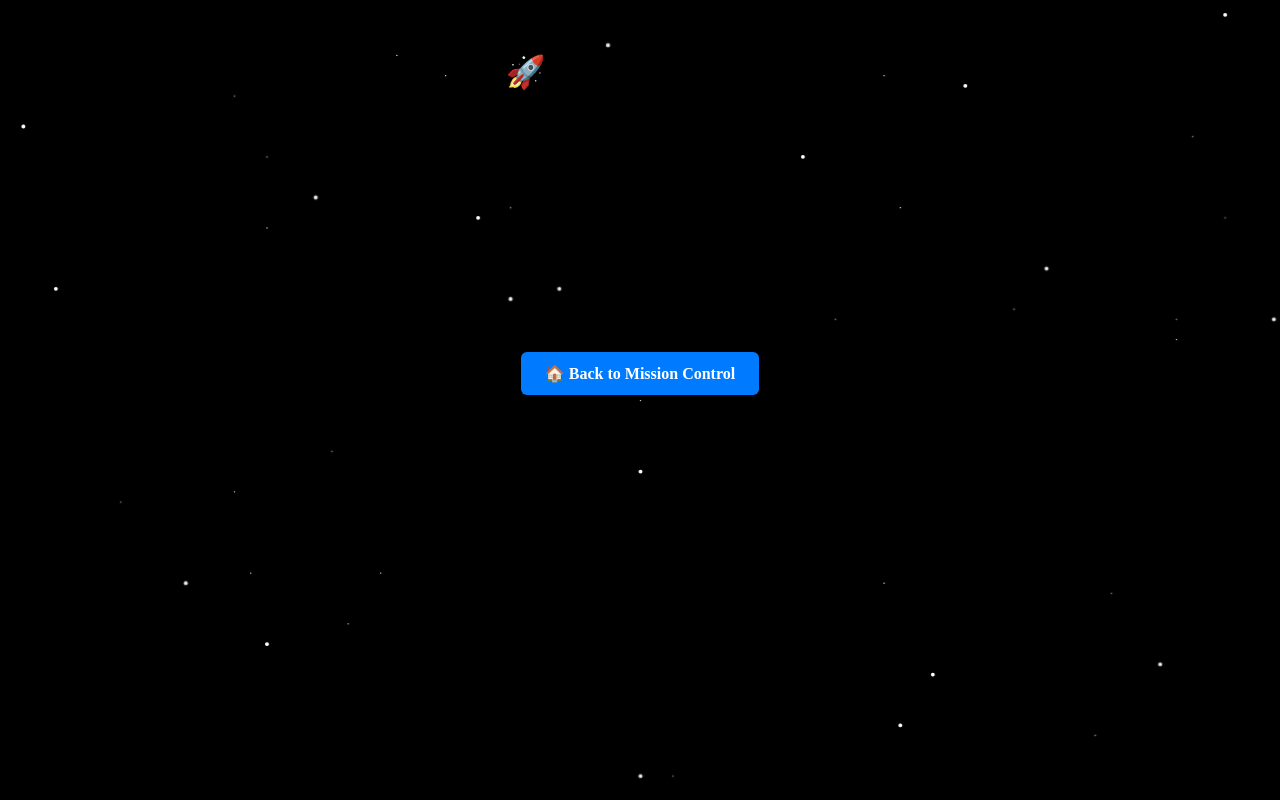
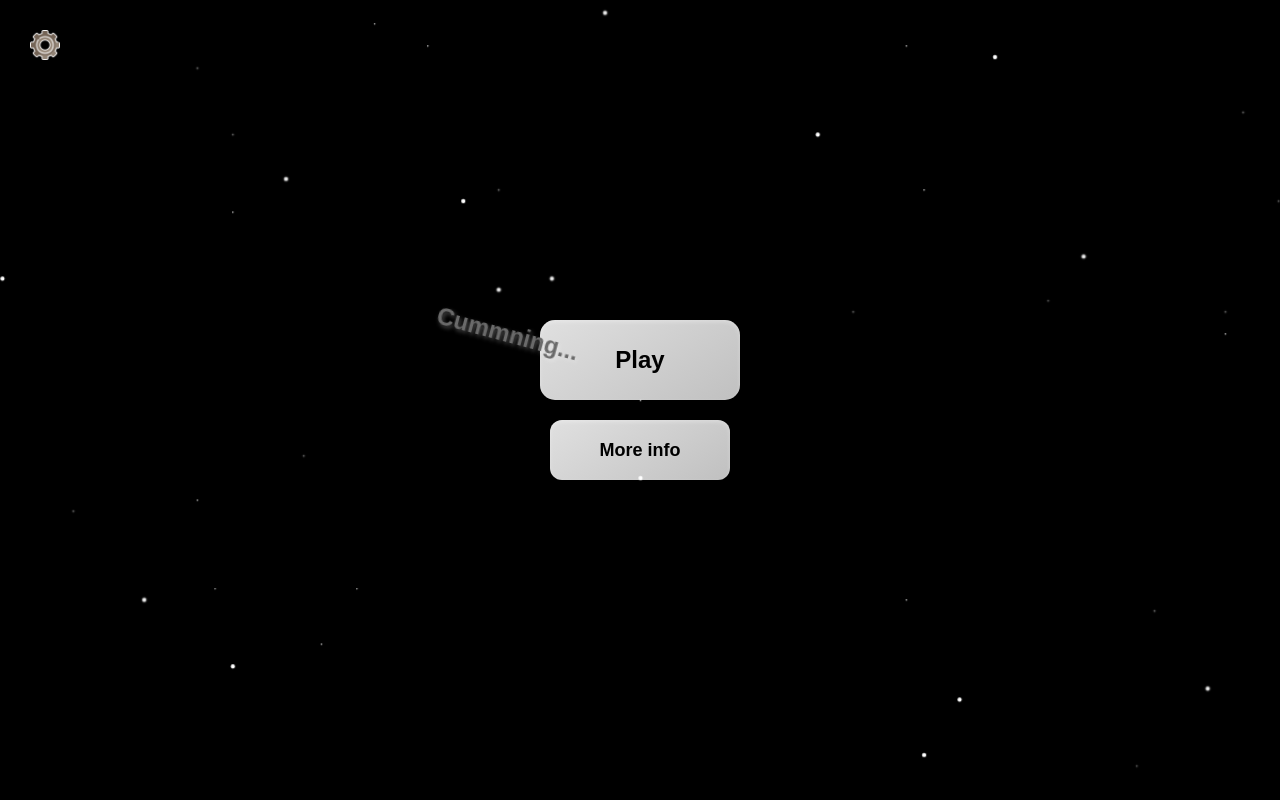
Before and after one commit to Sholudyvyy/nasa-space-apps-challenge, a Vue app: page / in a window 1280 px wide. Built offline with nearby package versions, Linux system fonts and the light colour scheme.

Commit message:
Add Menu component with layout and styles; include new image assets for settings and astronaut.

```diff
--- /dev/null
+++ b/src/levels/Menu.vue
@@ -0,0 +1,191 @@
+<template>
+  <div class="menu">
+    <div class="stars"></div>
+
+    <button class="settings-button">
+      <img
+        src="@/assets/images/settings.png"
+        alt="Settings"
+        class="settings-icon"
+      />
+    </button>
+
+    <h1 class="menu-title">Cummning...</h1>
+
+    <div class="menu-buttons">
+      <button class="play-button">Play</button>
+      <button class="more-info-button">More info</button>
+    </div>
+
+    <div class="astronaut-container">
+      <img src="@/assets/images/moskot5.png" alt="Astronaut" class="astronaut" />
+    </div>
+  </div>
+</template>
+
+<style scoped lang="scss">
+$bg-color: #000;
+
+.menu {
+  position: relative;
+  width: 100vw;
+  height: 100vh;
+  background: $bg-color;
+  overflow: hidden;
+  display: flex;
+  flex-direction: column;
+  align-items: center;
+  justify-content: center;
+}
+
+.settings-button {
+  position: absolute;
+  top: 20px;
+  left: 20px;
+  background: none;
+  border: none;
+  cursor: pointer;
+  padding: 10px;
+  border-radius: 50%;
+  transition: background-color 0.3s ease;
+
+  &:hover {
+    background-color: rgba(255, 255, 255, 0.1);
+  }
+}
+
+.settings-icon {
+  width: 30px;
+  height: 30px;
+  filter: invert(1);
+  transition: transform 0.3s ease;
+}
+
+.settings-button:hover .settings-icon {
+  transform: rotate(30deg);
+}
+
+.menu-title {
+  position: absolute;
+  top: 320px;
+  right: 700px;
+  color: #6a6a6a;
+  font-size: 24px;
+  font-weight: bold;
+  text-shadow: 2px 2px 4px rgba(255, 255, 255, 0.3);
+  transform: rotate(15deg);
+  margin: 0;
+  font-family: sans-serif;
+}
+
+.menu-buttons {
+  display: flex;
+  flex-direction: column;
+  gap: 20px;
+  align-items: center;
+}
+
+.play-button {
+  width: 200px;
+  height: 80px;
+  background: linear-gradient(145deg, #e0e0e0, #c0c0c0);
+  border: none;
+  border-radius: 15px;
+  color: #000;
+  font-size: 24px;
+  font-weight: bold;
+  font-family: sans-serif;
+  cursor: pointer;
+  box-shadow: 0 8px 16px rgba(0, 0, 0, 0.3),
+    inset 0 2px 4px rgba(255, 255, 255, 0.3);
+  transition: all 0.3s ease;
+
+  &:hover {
+    transform: translateY(-2px);
+    box-shadow: 0 12px 24px rgba(0, 0, 0, 0.4),
+      inset 0 2px 4px rgba(255, 255, 255, 0.4);
+  }
+
+  &:active {
+    transform: translateY(0);
+    box-shadow: 0 4px 8px rgba(0, 0, 0, 0.3), inset 0 2px 4px rgba(0, 0, 0, 0.2);
+  }
+}
+
+.more-info-button {
+  width: 180px;
+  height: 60px;
+  background: linear-gradient(145deg, #e0e0e0, #c0c0c0);
+  border: none;
+  border-radius: 12px;
+  color: #000;
+  font-size: 18px;
+  font-weight: bold;
+  font-family: sans-serif;
+  cursor: pointer;
+  box-shadow: 0 6px 12px rgba(0, 0, 0, 0.3),
+    inset 0 2px 4px rgba(255, 255, 255, 0.3);
+  transition: all 0.3s ease;
+
+  &:hover {
+    transform: translateY(-2px);
+    box-shadow: 0 10px 20px rgba(0, 0, 0, 0.4),
+      inset 0 2px 4px rgba(255, 255, 255, 0.4);
+  }
+
+  &:active {
+    transform: translateY(0);
+    box-shadow: 0 3px 6px rgba(0, 0, 0, 0.3), inset 0 2px 4px rgba(0, 0, 0, 0.2);
+  }
+}
+
+.astronaut-container {
+  position: absolute;
+  width: 150px;
+  height: 150px;
+  pointer-events: none;
+}
+
+.astronaut {
+  width: 100%;
+  height: 100%;
+  object-fit: contain;
+  transition: transform 0.1s ease;
+  transform-origin: -100px center;
+  animation: arcMove 100s linear infinite alternate;
+}
+
+@keyframes arcMove {
+  from {
+    transform: rotate(0deg) translateX(800px) rotate(0deg);
+  }
+  to {
+    transform: rotate(360deg) translateX(800px) rotate(-360deg);
+  }
+}
+
+@media (max-width: 768px) {
+  .menu-title {
+    font-size: 18px;
+    top: 15px;
+    right: 15px;
+  }
+
+  .play-button {
+    width: 160px;
+    height: 60px;
+    font-size: 20px;
+  }
+
+  .more-info-button {
+    width: 140px;
+    height: 50px;
+    font-size: 16px;
+  }
+
+  .astronaut-container {
+    width: 120px;
+    height: 120px;
+  }
+}
+</style>
--- a/src/router/index.js
+++ b/src/router/index.js
@@ -1,4 +1,5 @@
 import { createRouter, createWebHistory } from 'vue-router'
+import Menu from '../levels/Menu.vue'
 import Level0 from '../levels/ZeroLevel.vue'
 import FirstLevel from '../levels/FirstLevel.vue'
 import SeconLevel from '../levels/SeconLevel.vue'
@@ -15,8 +16,8 @@ const router = createRouter({
   routes: [
     {
       path: '/',
-      name: 'Level0',
-      component: Level0
+      name: 'Menu',
+      component: Menu
     },
     {
       path: '/level0',
```
Also changed, not shown: src/assets/images/moskot5.png (added), src/assets/images/settings.png (added).
